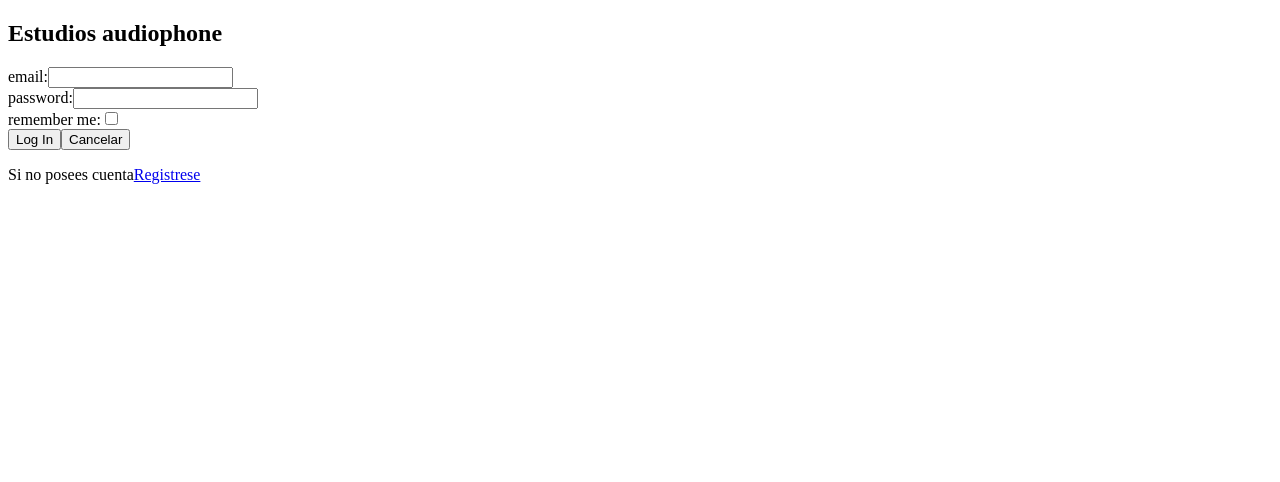
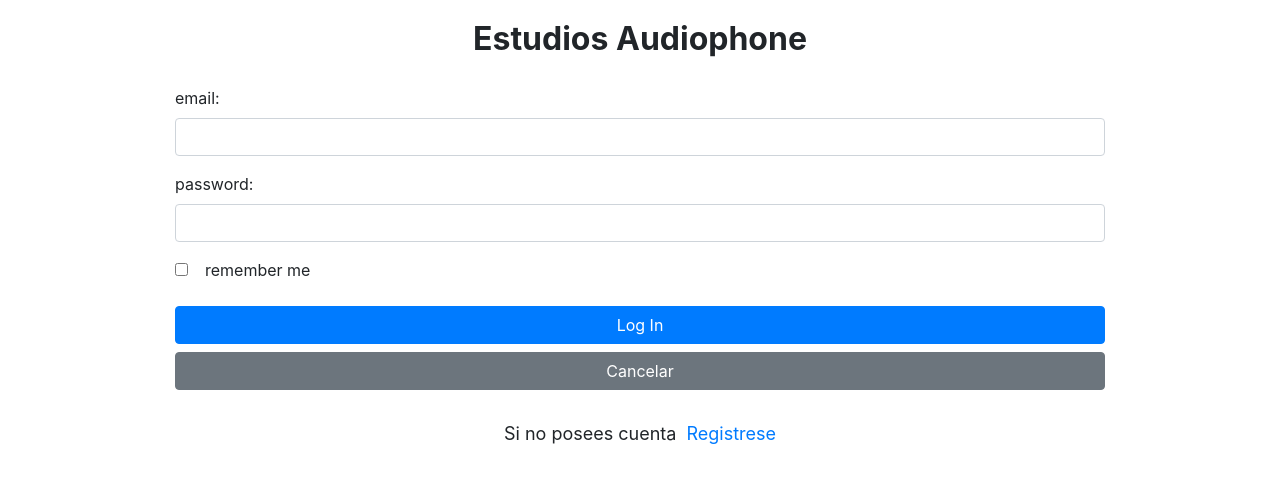
Before and after one commit to eaudiophone/audiophone-core, a React (Create React App) app: page / in a window 1280 px wide. Shown: the top 482 px of the page. Built offline with nearby package versions, Linux system fonts and the light colour scheme.

Commit message:
Actualizacion de estilos de login

```diff
--- a/package.json
+++ b/package.json
@@ -6,6 +6,9 @@
     "@testing-library/jest-dom": "^4.2.4",
     "@testing-library/react": "^9.4.0",
     "@testing-library/user-event": "^7.2.1",
+    "bootstrap": "^4.4.1",
+    "jquery": "^3.4.1",
+    "popper.js": "^1.16.0",
     "react": "^16.12.0",
     "react-dom": "^16.12.0",
     "react-router-dom": "^5.1.2",
--- a/public/index.html
+++ b/public/index.html
@@ -3,7 +3,7 @@
   <head>
     <meta charset="utf-8" />
     <link rel="icon" href="%PUBLIC_URL%/assets/favicon.ico" />
-    <meta name="viewport" content="width=device-width, initial-scale=1" />
+    <meta name="viewport" content="width=device-width, initial-scale=1, shrink-to-fit=no">
     <meta name="theme-color" content="#000000" />
     <meta
       name="description"
--- a/src/index.jsx
+++ b/src/index.jsx
@@ -2,6 +2,9 @@ import React from 'react';
 import ReactDOM from 'react-dom';
 import App from './App';
 import * as serviceWorker from './serviceWorker';
+
+// bootstrap-css
+import 'bootstrap/dist/css/bootstrap.css';
 
 ReactDOM.render( <App />, document.getElementById('root') );
 
--- /dev/null
+++ b/src/pages/login/Login.css
@@ -0,0 +1,27 @@
+.container {
+	width: 75%;
+}
+
+.container > h2 {
+	text-align: center;
+	font-weight: bold;
+	padding: 20px 20px;
+}
+
+#remember {
+	margin-left: 10px;
+}
+
+#register {
+	text-align: center;
+	padding: 10px 10px;
+	margin-top: 20px;
+}
+
+#register > p {
+	font-size: 18px;
+}
+
+#register > p > a {
+	margin-left: 10px;
+}
--- a/src/pages/login/Login.jsx
+++ b/src/pages/login/Login.jsx
@@ -1,6 +1,8 @@
 import React, { Component } from 'react';
 import { Redirect, Link } from 'react-router-dom';
 import AuthService from './../../services/AuthService';
+
+import './Login.css';
 
 class Login extends Component {
 
@@ -57,14 +59,16 @@ class Login extends Component {
 
     	return (
 
-    		<div>
-    			<h2>Estudios audiophone</h2>
+    		<div className="container">
+
+                <h2>Estudios Audiophone</h2>
 
     			<form onSubmit={ this.handleSubmit }>
 
-    				<div>
+    				<div className="form-group">
     					<label>email:</label>
     					<input
+                            className="form-control"
                             name="email"
                             type="email"
                             value={ this.state.email }
@@ -73,26 +77,36 @@ class Login extends Component {
     					/>
     				</div>
 
-    				<div>
+    				<div className="form-group">
     					<label>password:</label>
     					<input
+                            className="form-control"
                             name="password"
     						type="password"
     						required
     					/>
     				</div>
 
-                    <div>
-                        <label>remember me:</label>
+                    <div className="form-group form-check">
                         <input
+                            className="form-check-input"
                             name="remember"
                             type="checkbox"
                         />
+                         <label id="remember">remember me</label>
                     </div>
 
     				<div>
-    					<input type="submit" value="Log In" />
-                        <input type="reset" value="Cancelar" />
+    					<input
+                            className="btn btn-primary btn-block"
+                            type="submit"
+                            value="Log In"
+                        />
+                        <input
+                            className="btn btn-secondary btn-block"
+                            type="reset"
+                            value="Cancelar"
+                        />
     				</div>
 
     			</form>
@@ -107,11 +121,12 @@ class Login extends Component {
 
 const register = () => (
 
-    <div>
+    <div id="register">
         <p>
             Si no posees cuenta
             <Link to="/register">Registrese</Link>
         </p>
+
     </div>
 );
 
```
Also changed, not shown: 1 other file (tests, documents, lock files or other folders).
